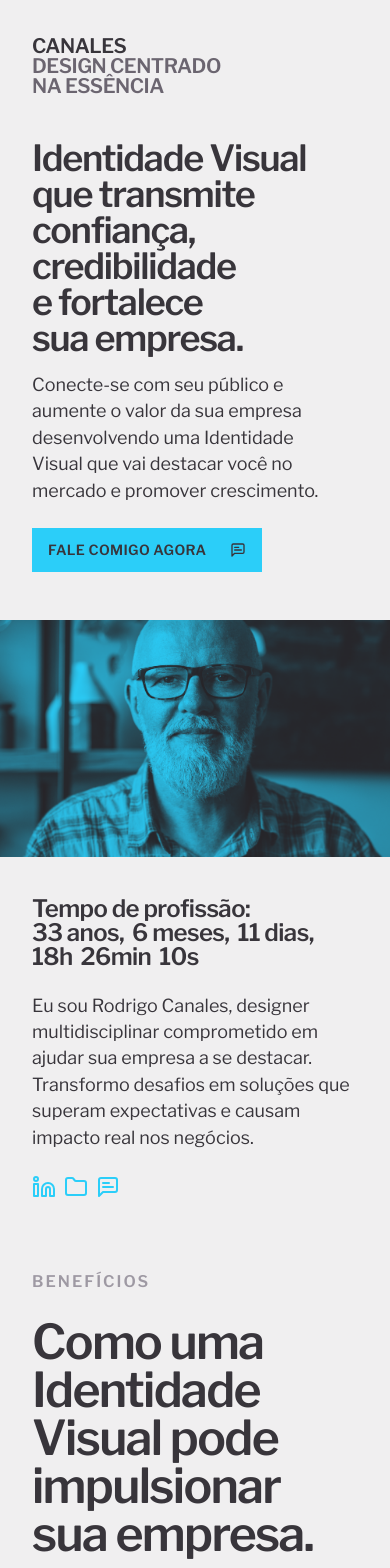
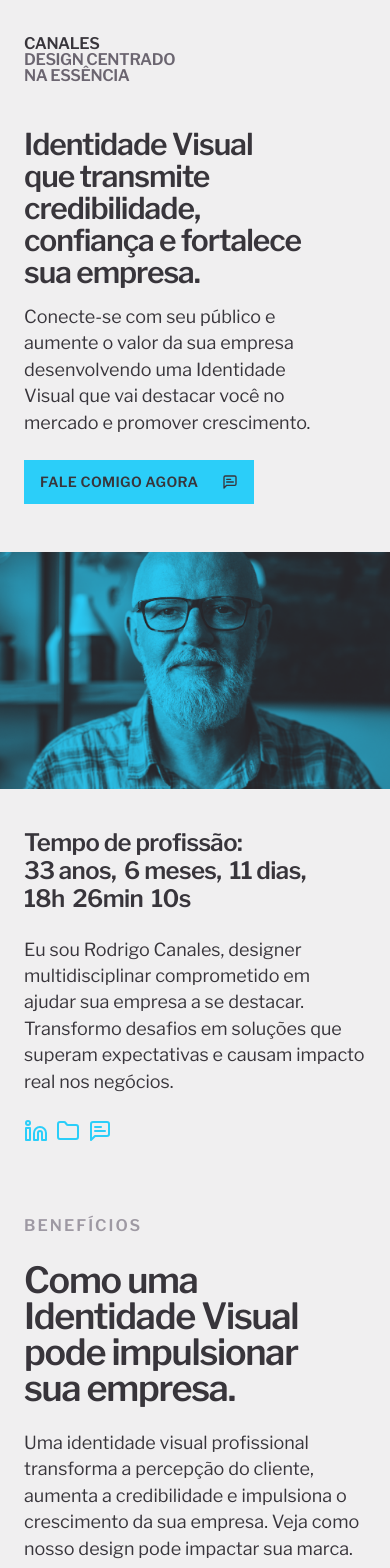
Before and after one commit to CanalesDesign/canales-design-lp-build, a Next.js app: page / in a window 390 px wide. Shown: the top 1568 px of the page. Built offline with nearby package versions, Linux system fonts and the light colour scheme.

Commit message:
Adjust type sizes

```diff
--- a/components/atoms/container.tsx
+++ b/components/atoms/container.tsx
@@ -6,7 +6,7 @@ type Props = {
 const Container = ({ className, children }: Props) => {
   return (
     <div
-      className={`container max-w-screen-2xl mx-auto px-8 md:px-10 lg:px-16 ${className}`}>
+      className={`container max-w-screen-2xl mx-auto px-6 md:px-10 lg:px-16 ${className}`}>
       {children}
     </div>
   );
--- a/components/atoms/headings.tsx
+++ b/components/atoms/headings.tsx
@@ -7,10 +7,11 @@ const headinglevels = tv({
   variants: {
     levelSize: {
       display:
-        "text-4xl md:text-6xl font-semibold leading-[2.25rem] md:leading-[3.75rem] -tracking-[0.035em]",
-      "headline-1": "text-5xl md:text-7xl font-semibold -tracking-[0.035em]",
+        "text-3xl md:text-6xl font-semibold leading-[2rem] md:leading-[3.75rem] -tracking-[0.035em]",
+      "headline-1":
+        "text-4xl leading-[2.25rem] md:text-7xl font-semibold -tracking-[0.035em]",
       "headline-2":
-        "text-2xl md:text-5xl leading-[1.5rem] md:leading:normal font-semibold -tracking-[0.025em]",
+        "text-2xl md:text-5xl leading-[1.75rem] md:leading:normal font-semibold -tracking-[0.025em]",
       "headline-3": "text-2xl md:text-3xl font-semibold -tracking-[0.015em]",
       "headline-4":
         "text-2xl leading-[1.65rem] font-semibold -tracking-[0.01em]",
--- a/components/atoms/logo.tsx
+++ b/components/atoms/logo.tsx
@@ -1,7 +1,7 @@
 export default function Logo() {
   return (
     <div className="logo-wrapper">
-      <p className="text-xl leading-5 font-semibold uppercase tracking-tight text-secondary">
+      <p className="text-base md:text-xl leading-4 md:leading-5 font-semibold uppercase tracking-tight text-secondary">
         canales
         <br />
         <span className="text-secondary-light">
--- a/components/organisms/benefitsSection.tsx
+++ b/components/organisms/benefitsSection.tsx
@@ -23,7 +23,7 @@ export default function BenefitsSection() {
                   <Heading
                     headingLevel="h2"
                     levelSize="headline-1"
-                    className="md:hidden  text-secondary text-pretty"
+                    className="md:hidden  text-secondary text-balance"
                     headline={item.headline}
                   />
                   <Heading
--- a/components/organisms/heroSection.tsx
+++ b/components/organisms/heroSection.tsx
@@ -20,12 +20,10 @@ export default function HeroSection() {
                 levelSize="display">
                 Identidade Visual
                 <br />
-                que transmite confiança,
+                que transmite credibilidade,
                 <br />
-                credibilidade
-                <br />e fortalece
-                <br />
-                sua empresa.
+                confiança e fortalece
+                <br /> sua empresa.
               </Heading>
               <Heading
                 className="text-secondary hidden md:inline-block"
--- a/data/footer-data.js
+++ b/data/footer-data.js
@@ -10,7 +10,7 @@ const FooterContent = [
     id: 1,
     photo: RodrigoCanalesDesigner,
     alt: 'Rodrigo Canales Designer',
-    headline: 'Canales Design, 30 anos de experiência para impulsionar sua empresa.',
+    headline: 'Canales Design, 33 anos de experiência para impulsionar sua empresa.',
     body: 'Rodrigo Canales, designer multidisciplinar, desenvolve identidades visuais autênticas e marcantes centradas na essência e nos valores da sua empresa.',
     linkedin: <Linkedin size={24} />,
     linkedinpath: "https://www.linkedin.com/in/rodcanales/",
```
